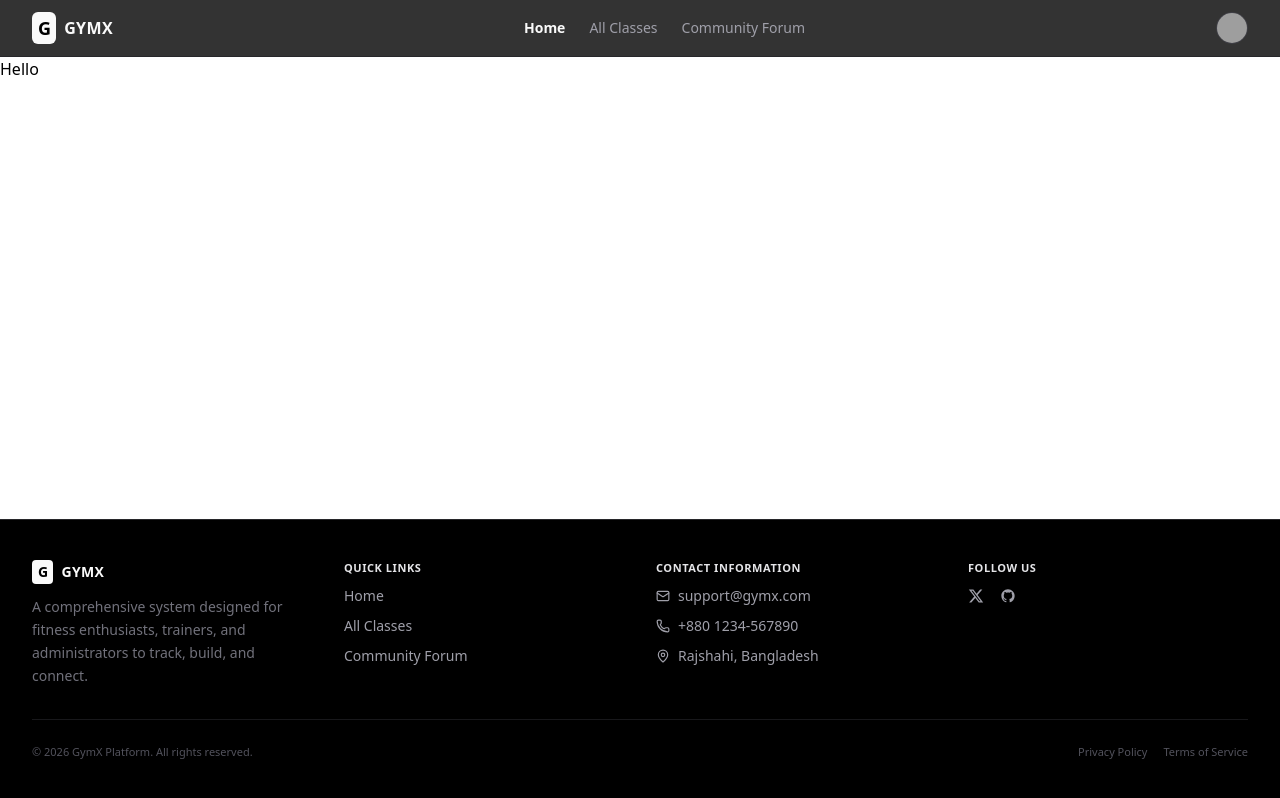
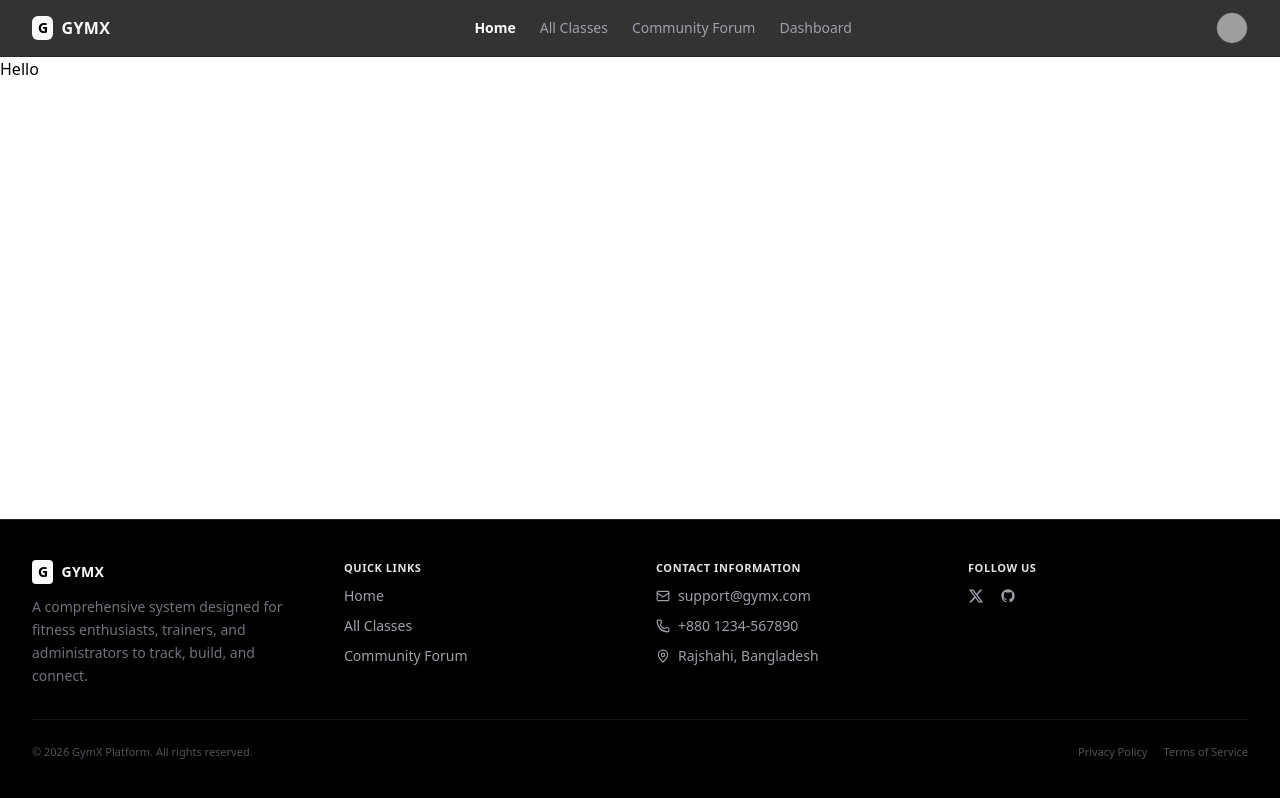
Before and after one commit to Nabil593/gymx-client, a Next.js app: page / in a window 1280 px wide. Built offline with nearby package versions, Linux system fonts and the light colour scheme; grey boxes are pictures that could not be loaded.

Commit message:
implement dynamic auth nav button

```diff
--- a/src/components/shared/Navbar.jsx
+++ b/src/components/shared/Navbar.jsx
@@ -3,7 +3,7 @@
 import React, { useState } from 'react';
 import Link from 'next/link';
 import { usePathname } from 'next/navigation';
-import { Menu, X, Dumbbell, User, LogOut, LayoutDashboard, Settings } from 'lucide-react';
+import { Menu, X, LogOut, LayoutDashboard } from 'lucide-react';
 import Image from 'next/image';
 
 export default function Navbar() {
@@ -11,15 +11,15 @@ export default function Navbar() {
     const [isProfileOpen, setIsProfileOpen] = useState(false);
     const pathname = usePathname();
 
-    // --- Mock Authentication State (Replace with Better Auth hooks) ---
+    // --- Mock Authentication State (Set to null to see Sign In / Sign Up buttons) ---
     const user = {
         name: "Shariea Reza",
         email: "shariea@example.com",
         photoURL: "https://images.unsplash.com/photo-1534528741775-53994a69daeb?w=100&auto=format&fit=crop&q=60",
-        role: "admin" // "user" | "trainer" | "admin"
+        role: "admin" // Options: "user" | "trainer" | "admin"
     };
     const logout = () => { console.log("Logged out"); };
-    // ------------------------------------------------------------------
+    // ------------------------------------------------------------------------------
 
     const toggleMenu = () => setIsOpen(!isOpen);
     const toggleProfile = () => setIsProfileOpen(!isProfileOpen);
@@ -33,11 +33,21 @@ export default function Navbar() {
             }`;
     };
 
-    const navLinks = (
+    // Main Navigation Routing List
+    const renderNavLinks = (isMobile = false) => (
         <>
-            <Link href="/" className={getLinkClass('/')}>Home</Link>
-            <Link href="/all-classes" className={getLinkClass('/all-classes')}>All Classes</Link>
-            <Link href="/community-forum" className={getLinkClass('/community-forum')}>Community Forum</Link>
+            <Link href="/" onClick={() => isMobile && setIsOpen(false)} className={getLinkClass('/')}>Home</Link>
+            <Link href="/all-classes" onClick={() => isMobile && setIsOpen(false)} className={getLinkClass('/all-classes')}>All Classes</Link>
+            <Link href="/community-forum" onClick={() => isMobile && setIsOpen(false)} className={getLinkClass('/community-forum')}>Community Forum</Link>
+            {user && (
+                <Link
+                    href={`/dashboard/${user.role}`}
+                    onClick={() => isMobile && setIsOpen(false)}
+                    className={getLinkClass(`/dashboard/${user.role}`)}
+                >
+                    Dashboard
+                </Link>
+            )}
         </>
     );
 
@@ -48,7 +58,7 @@ export default function Navbar() {
 
                     {/* Logo Section (X + shadcn aesthetic) */}
                     <Link href="/" className="flex items-center space-x-2 font-bold tracking-tight text-lg">
-                        <span className="bg-zinc-50 text-black px-1.5 py-0.5 rounded-md font-black tracking-tighter">
+                        <span className="bg-zinc-50 text-black px-1.5 py-0.5 rounded-md font-black tracking-tighter text-sm">
                             G
                         </span>
                         <span className="text-zinc-50 font-extrabold uppercase tracking-wide text-base">
@@ -56,12 +66,12 @@ export default function Navbar() {
                         </span>
                     </Link>
 
-                    {/* Desktop Links */}
+                    {/* Desktop Center Links */}
                     <div className="hidden md:flex items-center space-x-6">
-                        {navLinks}
+                        {renderNavLinks(false)}
                     </div>
 
-                    {/* Desktop Auth / Profile Dropdown */}
+                    {/* Desktop Right Action Area */}
                     <div className="hidden md:flex items-center space-x-4">
                         {user ? (
                             <div className="relative">
@@ -95,7 +105,7 @@ export default function Navbar() {
                                             className="flex items-center space-x-2 px-3 py-2 text-sm hover:bg-zinc-900 transition-colors"
                                         >
                                             <LayoutDashboard className="h-4 w-4 text-zinc-400" />
-                                            <span>Dashboard</span>
+                                            <span>Dashboard Overview</span>
                                         </Link>
 
                                         <button
@@ -109,12 +119,20 @@ export default function Navbar() {
                                 )}
                             </div>
                         ) : (
-                            <Link
-                                href="/login"
-                                className="bg-zinc-50 hover:bg-zinc-200 text-black text-xs font-semibold h-9 px-4 rounded-md inline-flex items-center justify-center transition-colors"
-                            >
-                                Join GymX
-                            </Link>
+                            <div className="flex items-center space-x-4">
+                                <Link
+                                    href="/login"
+                                    className="text-xs font-medium text-zinc-400 hover:text-zinc-50 transition-colors"
+                                >
+                                    Sign In
+                                </Link>
+                                <Link
+                                    href="/register"
+                                    className="bg-zinc-50 hover:bg-zinc-200 text-black text-xs font-semibold h-9 px-4 rounded-md inline-flex items-center justify-center transition-colors"
+                                >
+                                    Sign Up
+                                </Link>
+                            </div>
                         )}
                     </div>
 
@@ -131,12 +149,12 @@ export default function Navbar() {
                 </div>
             </div>
 
-            {/* Mobile Menu Panel */}
+            {/* Mobile Expandable Navigation Panel */}
             {isOpen && (
                 <div className="md:hidden bg-black border-t border-zinc-800 text-zinc-200 absolute left-0 w-full shadow-2xl animate-in fade-in duration-200">
                     <div className="px-4 pt-3 pb-5 space-y-4">
                         <div className="flex flex-col space-y-3 pb-3 border-b border-zinc-900">
-                            {navLinks}
+                            {renderNavLinks(true)}
                         </div>
 
                         {user ? (
@@ -164,7 +182,7 @@ export default function Navbar() {
                                         className="flex items-center justify-center space-x-2 bg-zinc-900 text-zinc-100 py-2.5 rounded-md font-medium text-sm hover:bg-zinc-800 transition-colors border border-zinc-800"
                                     >
                                         <LayoutDashboard className="h-4 w-4" />
-                                        <span>Dashboard</span>
+                                        <span>Dashboard Menu</span>
                                     </Link>
                                     <button
                                         onClick={() => { logout(); setIsOpen(false); }}
@@ -176,13 +194,20 @@ export default function Navbar() {
                                 </div>
                             </div>
                         ) : (
-                            <div>
+                            <div className="flex flex-col gap-2 pt-1">
                                 <Link
                                     href="/login"
                                     onClick={() => setIsOpen(false)}
-                                    className="block text-center bg-zinc-50 text-black py-2.5 rounded-md font-medium text-sm hover:bg-zinc-200 transition-colors"
+                                    className="flex items-center justify-center bg-zinc-900 text-zinc-100 py-2.5 rounded-md font-medium text-sm hover:bg-zinc-800 transition-colors border border-zinc-800"
                                 >
-                                    Join GymX
+                                    Sign In
+                                </Link>
+                                <Link
+                                    href="/register"
+                                    onClick={() => setIsOpen(false)}
+                                    className="flex items-center justify-center bg-zinc-50 text-black py-2.5 rounded-md font-semibold text-sm hover:bg-zinc-200 transition-colors"
+                                >
+                                    Sign Up
                                 </Link>
                             </div>
                         )}
```
